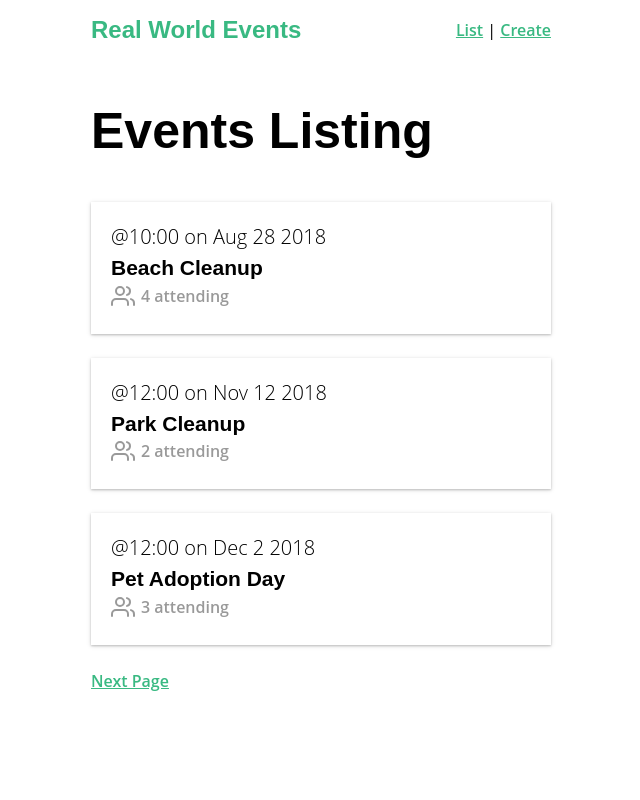
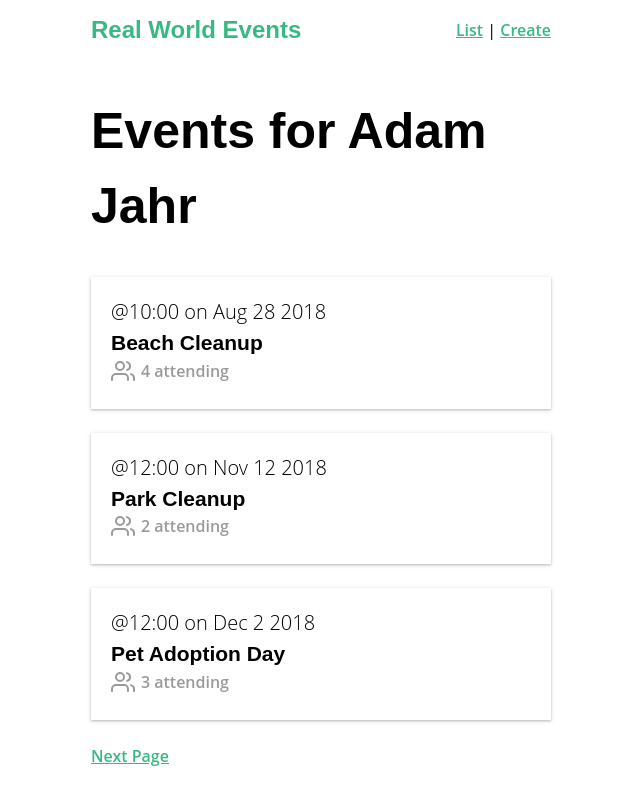
Before and after one commit to aspiringguru/vuex_mstry_masteringvuex_modules, a Vue app: page / in a window 1280 px wide. Shown: the whole page, without its empty margins (319-959 px from the left). Built offline with nearby package versions, Linux system fonts and the light colour scheme; data requests are answered from the project's data file.

Commit message:
L2:05 now shows events for user.name

```diff
--- a/src/views/EventList.vue
+++ b/src/views/EventList.vue
@@ -1,14 +1,16 @@
 <template>
   <div>
-    <h1>Events Listing</h1>
+    <h1>Events for {{ user.name }}</h1>
     <EventCard v-for="event in events" :key="event.id" :event="event"/>
     <template v-if="page != 1">
-      <router-link :to="{ name: 'event-list', query: { page: page - 1 } }" rel="prev">
-      Prev Page</router-link>
-      <template v-if="hasNextPage"> | </template>
+      <router-link :to="{ name: 'event-list', query: { page: page - 1 } }" rel="prev">Prev Page</router-link>
+      <template v-if="hasNextPage">|</template>
     </template>
-    <router-link v-if="hasNextPage" :to="{ name: 'event-list', query: { page: page + 1 } }" rel="next">
-      Next Page</router-link>
+    <router-link
+      v-if="hasNextPage"
+      :to="{ name: 'event-list', query: { page: page + 1 } }"
+      rel="next"
+    >Next Page</router-link>
   </div>
 </template>
 
@@ -36,7 +38,7 @@ export default {
     hasNextPage() {
       return this.eventsTotal > this.page * this.perPage
     },
-    ...mapState(['events', 'eventsTotal'])
+    ...mapState(['events', 'eventsTotal', 'user'])
   }
 }
 </script>
```
